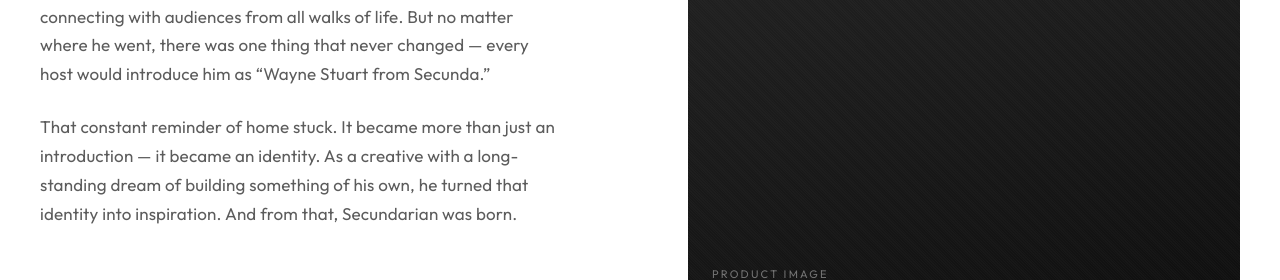
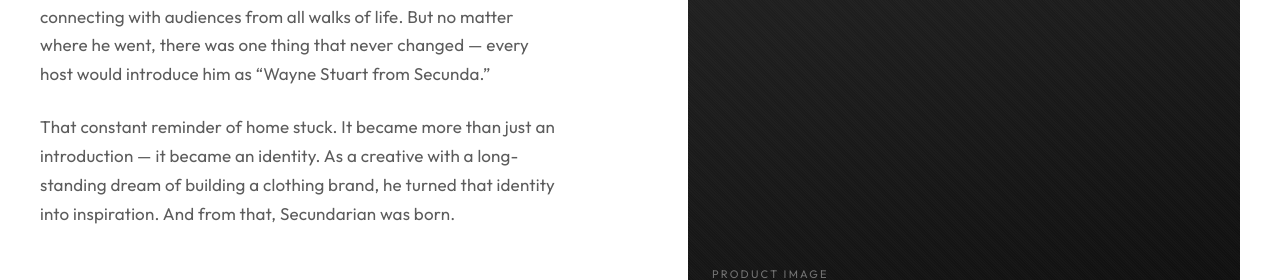
Before and after one commit to dimension9-svar/secundarian, a Next.js app: page / in a window 1280 px wide. Shown: the part 1208-1488 px from the top of the page. Built offline with nearby package versions, Linux system fonts and the light colour scheme.

Commit message:
Update description in SecundarianAbout component

```diff
--- a/src/app/_components/SecundarianAbout.tsx
+++ b/src/app/_components/SecundarianAbout.tsx
@@ -73,7 +73,7 @@
             >
               That constant reminder of home stuck. It became more than just an
               introduction — it became an identity. As a creative with a
-              long-standing dream of building something of his own, he turned
+              long-standing dream of building a clothing brand, he turned
               that identity into inspiration. And from that, Secundarian was
               born.
             </MotionTypography>
```
